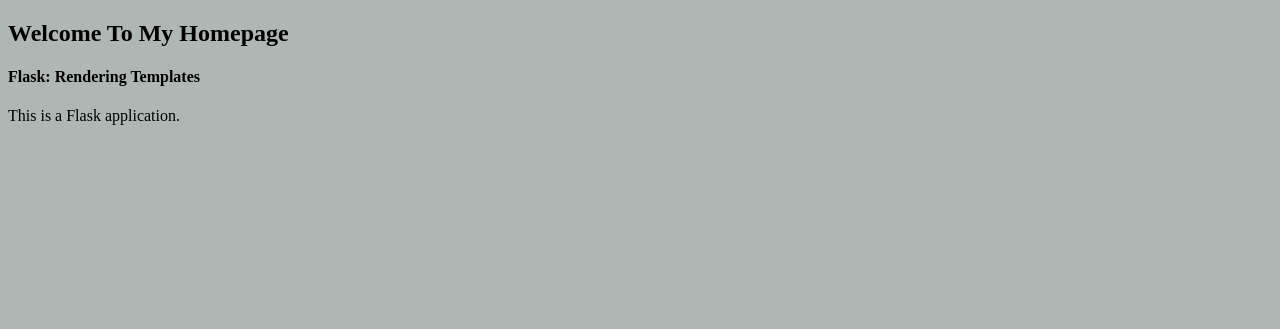
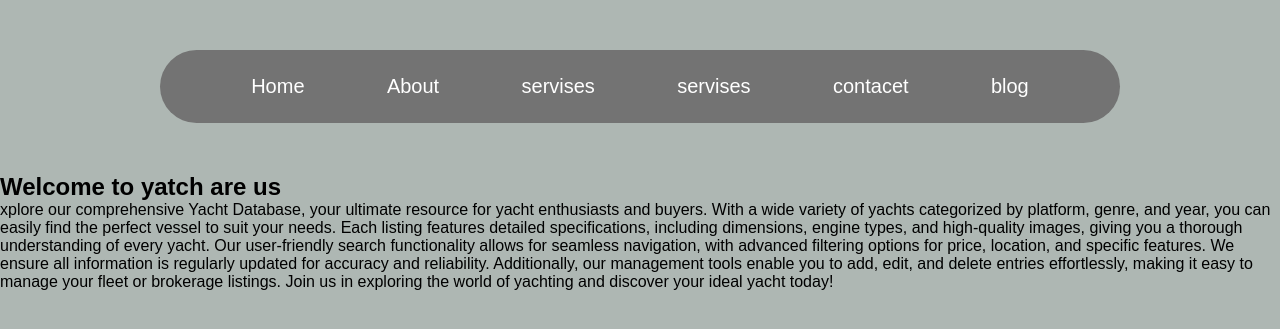
Before and after one commit to Marcus-Hilder/webAppProgam, a Flask app: page / in a window 1280 px wide. Shown: the top 329 px of the page. Run offline with Flask 3, Linux system fonts and the light colour scheme.

Commit message:
home page

```diff
--- a/app.py
+++ b/app.py
@@ -1,11 +1,11 @@
-from flask import Flask, render_template, request, redricict, url_for, flash
+from flask import Flask, render_template, request, redirect, url_for, flash
 import random
 import sqlite3
 app = Flask(__name__)
 
 @app.route('/')
 def index():
-    return render_template("index.html")
+    return render_template("home.html")
 
 def get_db_connection():
     conn = sqlite3.connect('yatchs.html')
@@ -31,5 +31,51 @@ def New_Yatch():
             flash('all fields requied')
         else:
             conn = get_db_connection()
-            conn.execute('INSERT INTO yatchs (')
-            conn.
+            conn.execute('INSERT INTO yatchs (yatch_name,manufacturer,model,year_manufacture,length,price')
+            conn.commit()
+            conn.close()
+            return redirect(url_for('index'))
+    return render_template("login.html")
+
+@app.route('/admin')
+def admin():
+    conn = get_db_connection()
+    sql = "SELECT * FROM yatchs"
+    yatch = conn.execute(sql).fetchall()
+    conn.close()
+    return render_template('view_yatchs.html',yatch=yatch)
+
+@app.route('/edit/<int:id>', methods=('GET', 'POST'))
+def edit_user(id):
+    conn = get_db_connection()
+    games = conn.execute('SELECT * FROM yatchs where id = ?',(id,)).fetchone()
+    print(id)
+    if request.method == 'POST':
+        yatch_name = request.form['yatch_name']
+        manufacturer = request.form['manufacturer']
+        model = request.form['model']
+        year_manufacture = request.form['year_manufacture']
+        length = request.form['length']
+        price = request.form['price']
+
+        if not yatch_name or not manufacturer or not model or not year_manufacture or not length or not price:
+            flash('all fields requied')
+        else:
+            conn.execute('UPDATE Yatchs SET yatch_name = ?, manufacturer = ?, year_manufacture = ?, length = ?, price = ? WHERE id = ?', (yatch_name, manufacturer, model, year_manufacture, length ,price, id))
+            conn.commit()
+            conn.close()
+            return redirect(url_for('index'))
+    return render_template('login.html')
+
+
+@app.route('/delete/<int:id>',methods=['POST'])
+def  delete_yatchs(id):
+    conn = get_db_connection()
+    conn.execute('DELETE FROM Yatchs WHERE id = ?')
+    conn.commit()
+    conn.close()
+    flash('user deleted successfully')
+    return redirect(url_for('admin'))
+
+if __name__ == '__main__':
+    app.run(debug=True, port=7654)
--- a/static/style.css
+++ b/static/style.css
@@ -32,3 +32,31 @@ button{
   background-color: #E1EFE6;
   border-radius: 15px;
 }
+*{
+  margin: 0px;
+  padding: 0px;
+  box-sizing: border-box;
+  font-family: sans-serif;
+}
+header{
+  width: 75%;
+  margin: 50px auto;
+  background-color: #737373;
+  padding: 15px 50px;
+  border-radius: 50px;
+}
+.navbar{display: flex;
+  justify-content: space-around;
+
+}
+.navbar a{
+  font-size: 20px;
+  color: #ffffff;
+  text-decoration: none;
+  padding: 10px 25px;
+  border-radius: 25px;
+  transition: 0.5s;
+}
+.navbar a:hover{
+  background-color: #313131;
+}
--- /dev/null
+++ b/templates/home.html
@@ -0,0 +1,49 @@
+<!DOCTYPE html>
+<html>
+
+<head>
+    <title>Yatch are us</title>
+    <!--This is how we link to our CSS file in our static folder-->
+    <link rel="stylesheet" href="{{ url_for('static', filename='style.css') }}">
+</head>
+
+<body>
+    <header>
+        <nav class="navbar">
+            <a href="{{url_for('index')}}">Home</a>
+            <a href="#">About</a>
+            <a href="#">servises</a>
+            <a href="#"> servises</a>
+            <a href="#">contacet</a>
+            <a href="#">blog</a>
+        </nav>
+
+    </header>
+
+ <!-- What appears before block body can be used as a basic template again -->
+{% block header %}
+
+<h2 class="homeHeader">Welcome to yatch are us</h2>
+
+{% endblock %}
+{% block body %}
+
+{% endblock %}
+{% block content %}
+<p class="homeDetails">xplore our comprehensive Yacht Database, your
+    ultimate resource for yacht enthusiasts and buyers. With a wide variety
+    of yachts categorized by platform, genre, and year, you can easily find
+    the perfect vessel to suit your needs. Each listing features detailed
+    specifications, including dimensions, engine types, and high-quality
+    images, giving you a thorough understanding of every yacht. Our user-friendly
+     search functionality allows for seamless navigation, with advanced
+     filtering options for price, location, and specific features. We ensure all
+     information is regularly updated for accuracy and reliability.
+     Additionally, our management tools enable you to add, edit, and
+     delete entries effortlessly, making it easy to manage your fleet
+     or brokerage listings. Join us in exploring the world of yachting
+     and discover your ideal yacht today!</p>
+{% endblock %}
+</body>
+
+</html>
```
Also changed, not shown: Yatchs.db (added), 1 other file.
